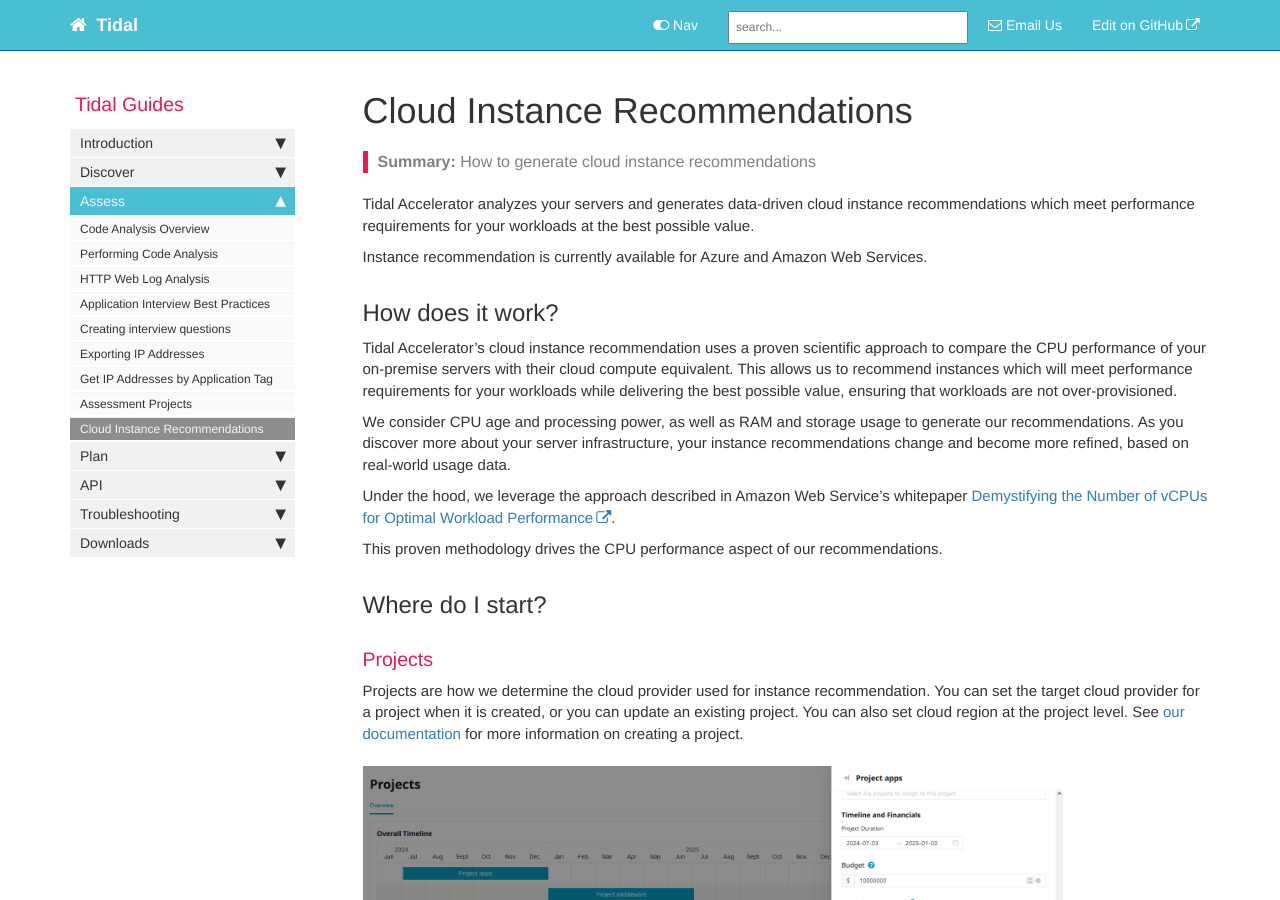
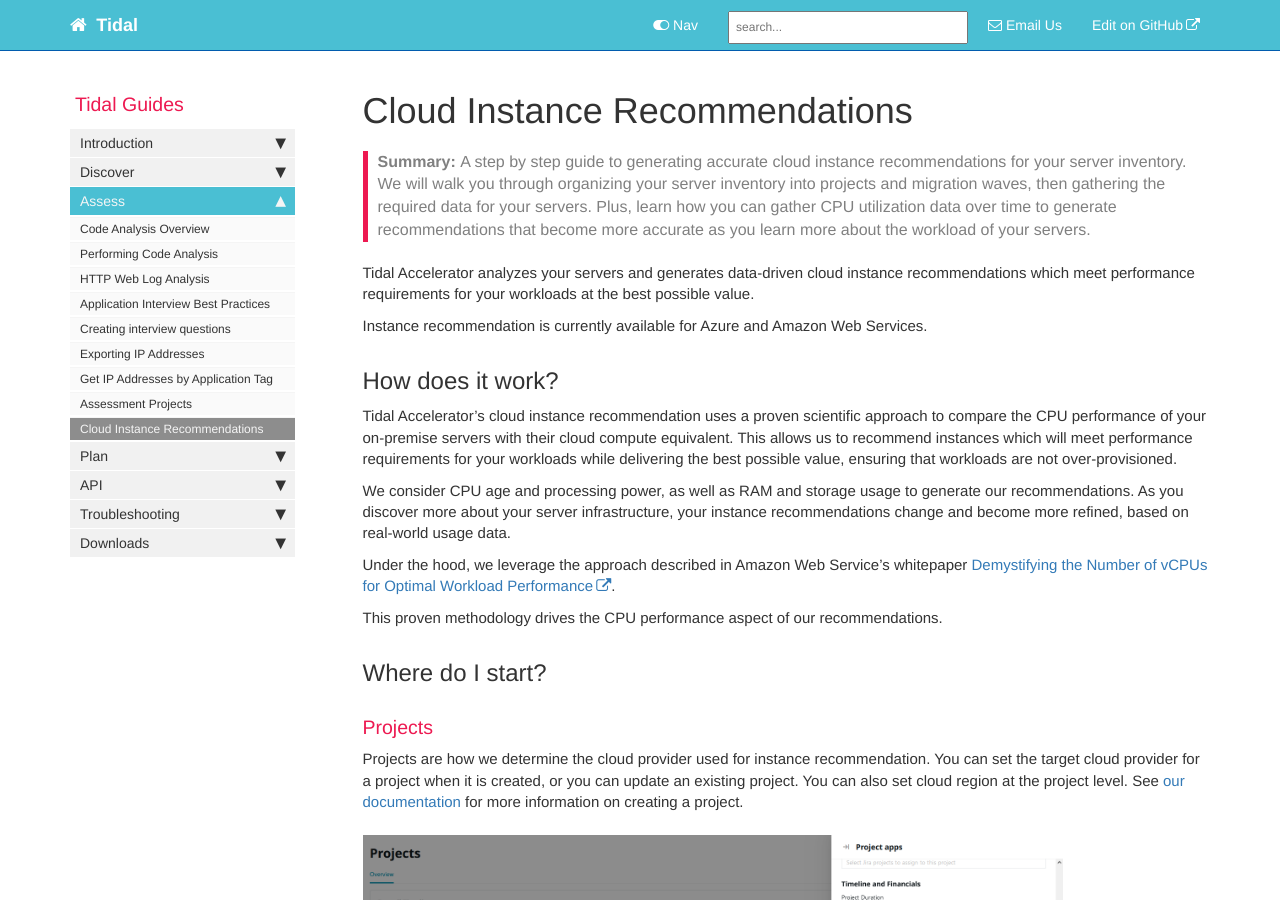
Before and after one commit to tidalmigrations/tidalmigrations.github.io, a Jekyll site: the page built from pages/user guides/instance_recommendation.md, in a window 1280 px wide and 900 px high. Built offline with Jekyll 4.4.1, drawn with Linux system fonts in a browser that asks for light colours; nearby versions of some CDN libraries; comment, search, counter and statistics services are not loaded; some of the changed text lies outside the part shown.

Commit message:
Added brief summary and end note

```diff
--- a/pages/user guides/instance_recommendation.md
+++ b/pages/user guides/instance_recommendation.md
@@ -3,7 +3,7 @@ toc: false
 title: Cloud Instance Recommendations
 keywords: vm, ec2, instance, cloud, recommendation, cpu usage
 last_updated: September, 2024
-summary: "How to generate cloud instance recommendations"
+summary: "A step by step guide to generating accurate cloud instance recommendations for your server inventory. We will walk you through organizing your server inventory into projects and migration waves, then gathering the required data for your servers. Plus, learn how you can gather CPU utilization data over time to generate recommendations that become more accurate as you learn more about the workload of your servers."
 sidebar: main_sidebar
 folder: userguides
 permalink: instance-recommendation.html
@@ -66,3 +66,5 @@ In order to generate the best possible recommendation, we can leverage CPU utili
 {% include image.html file="instance_rec_4.png" %}
 
 We recommend gathering CPU utilization data over as long a time period as possible - at least a full week - in order to get the best possible picture of a server's CPU workload. If you decide against capturing CPU utilization data, we will assume that the server if operating at 100% utilization.
+
+By following the above steps, you have now organized your server inventory into projects and migration waves, while also generating cloud instance recommendations for eligible servers. Remember, the more you discover about your servers - the more accurate the recommendations become.
```
